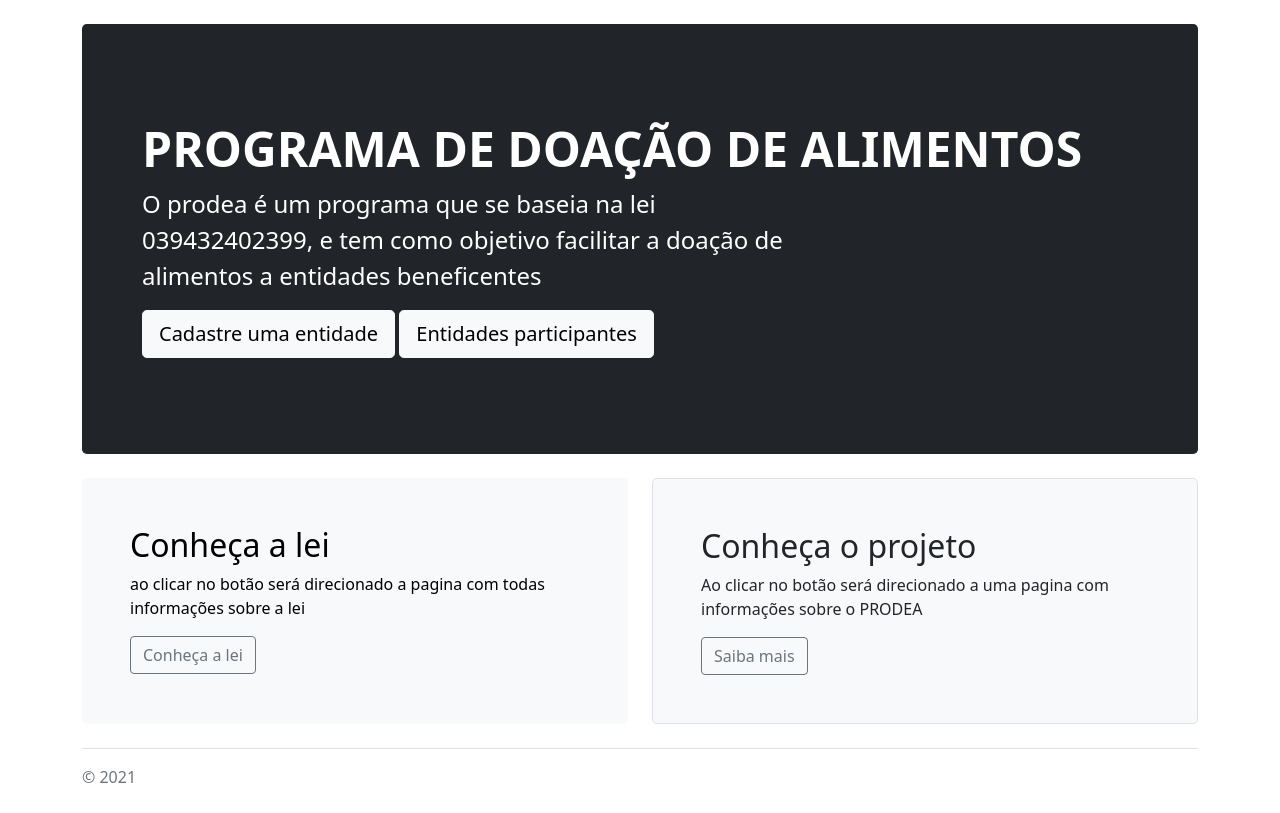
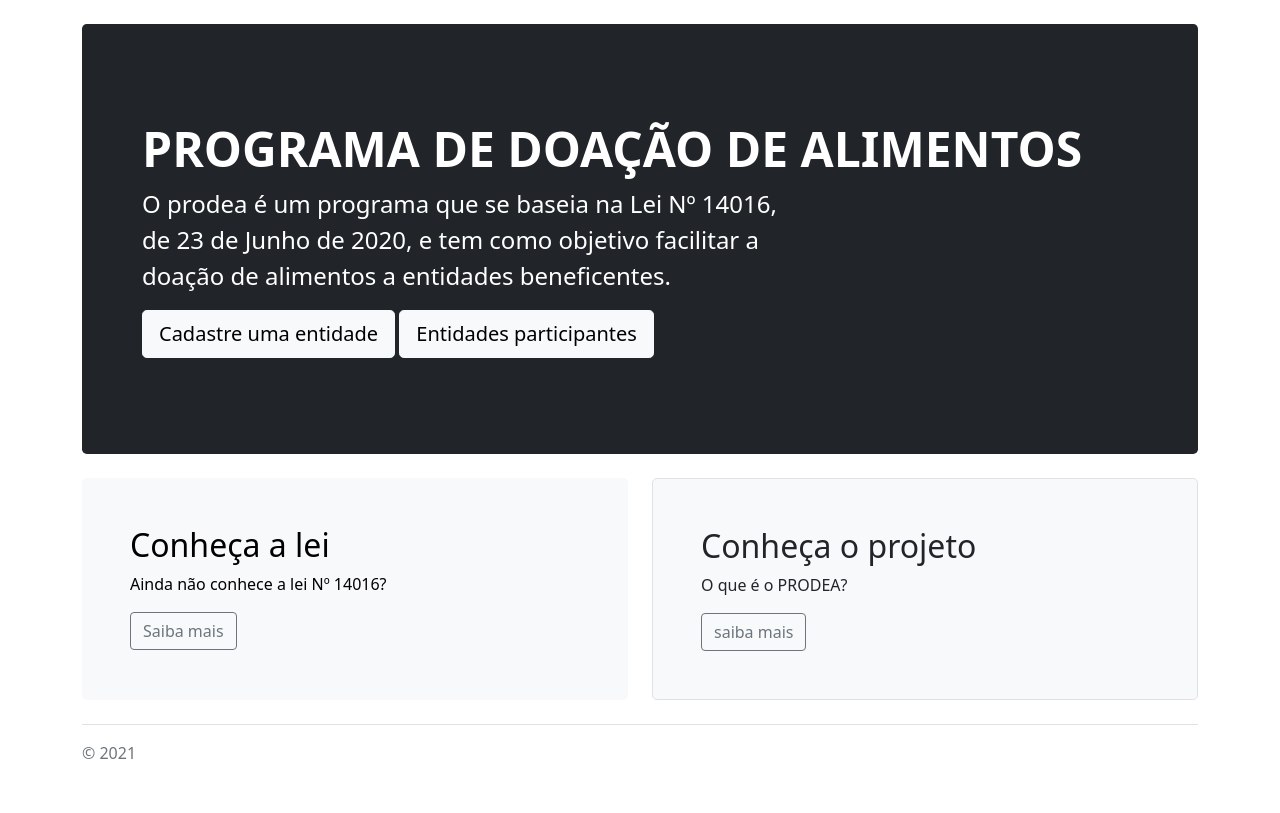
Before and after one commit to PI-UNIVESP-Penapolis/PRODEA, a Flask app: page / in a window 1280 px wide. Shown: the part 89-902 px from the top of the page. After the commit the page ends 848 px from the top, so only its background shows below. Run offline with Flask 2, Linux system fonts and the light colour scheme; some libraries are stand-ins or nearby versions.

Commit message:
algumas modificações

```diff
--- a/app/templates/hometeste.html
+++ b/app/templates/hometeste.html
@@ -5,7 +5,7 @@
 <div class="p-5 mb-4 bg-dark rounded-3">
     <div class="container-fluid py-5 ">
       <h1 class="display-5 fw-bold text-white">PROGRAMA DE DOAÇÃO DE ALIMENTOS</h1>
-      <p class="col-md-8 fs-4 text-white">O prodea é um programa que se baseia na lei 039432402399, e tem como objetivo facilitar a doação de alimentos a entidades beneficentes</p>
+      <p class="col-md-8 fs-4 text-white">O prodea é um programa que se baseia na Lei Nº 14016, de 23 de Junho de 2020, e tem como objetivo facilitar a doação de alimentos a entidades beneficentes.</p>
       <a class="btn btn-light btn-lg" href="{{ url_for('cadastre')}}"
        role="button">Cadastre uma entidade</a>
        <a class="btn btn-light btn-lg" href="{{ url_for('entidades')}}"
@@ -17,16 +17,16 @@
     <div class="col-md-6">
       <div class="h-100 p-5 text-black bg-light rounded-3">
         <h2>Conheça a lei</h2>
-        <p>ao clicar no botão será direcionado a pagina com todas informações sobre a lei</p>
+        <p>Ainda não conhece a lei Nº 14016? </p>
         <a class="btn btn-outline-secondary" href="https://www.in.gov.br/web/dou/-/lei-n-14.016-de-23-de-junho-de-2020-263187111"
-       target="_blank" role="button">Conheça a lei</a>
+       target="_blank" role="button">Saiba mais</a>
       </div>
     </div>
     <div class="col-md-6">
       <div class="h-100 p-5 bg-light border rounded-3">
         <h2>Conheça o projeto</h2>
-        <p>Ao clicar no botão será direcionado a uma pagina com informações sobre o PRODEA</p>
-        <a class="btn btn-outline-secondary" href="{{url_for('prodea')}}" role="button">Saiba mais</a>
+        <p>O que é o PRODEA?</p>
+        <a class="btn btn-outline-secondary" href="{{url_for('prodea')}}" role="button">saiba mais</a>
 
         </button>
       </div>
```
Also changed, not shown: app/templates/lista.html (+5 -5 lines), app/templates/prodea.html (+14 -2 lines).
